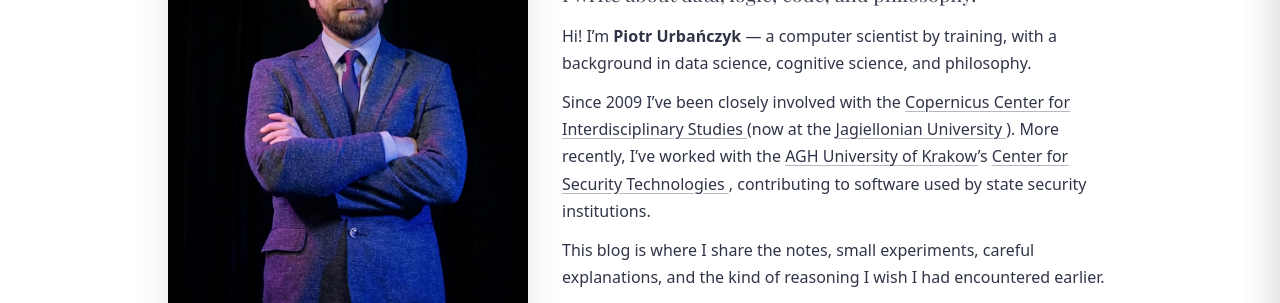
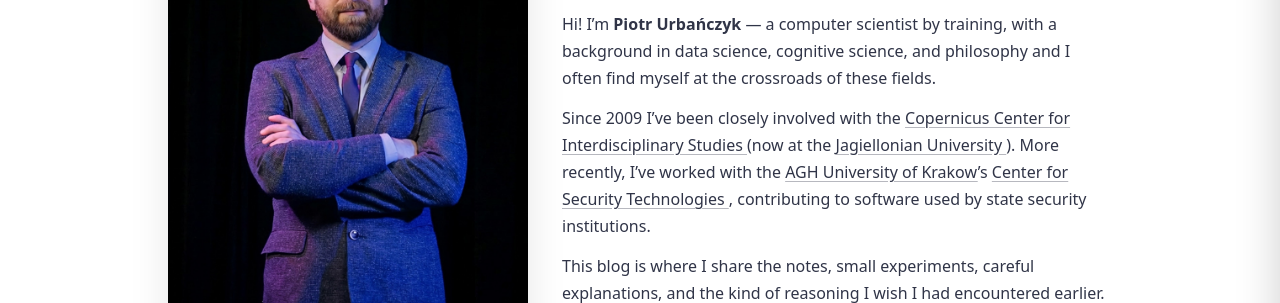
Before and after one commit to purbancz/blog, a plain HTML site: page about.html in a window 1280 px wide. Shown: the part 213-516 px from the top of the page. Drawn offline with nearby package versions, Linux system fonts and the light colour scheme.

Commit message:
Add short sentence to bio

```diff
--- a/about.html
+++ b/about.html
@@ -342,7 +342,8 @@
 
 		<p class="bio">
 		  Hi! I’m <strong>Piotr Urbańczyk</strong> — a computer scientist by training,
-		  with a background in data science, cognitive science, and philosophy.
+		  with a background in data science, cognitive science, and philosophy
+		  and I often find myself at the crossroads of these fields.
 		</p>
 
 		<p class="bio">
```
Also changed, not shown: 1 other file.
